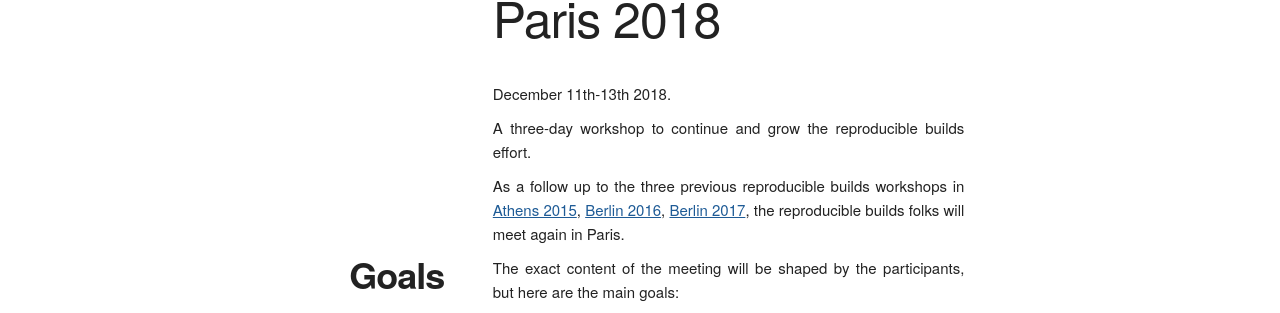
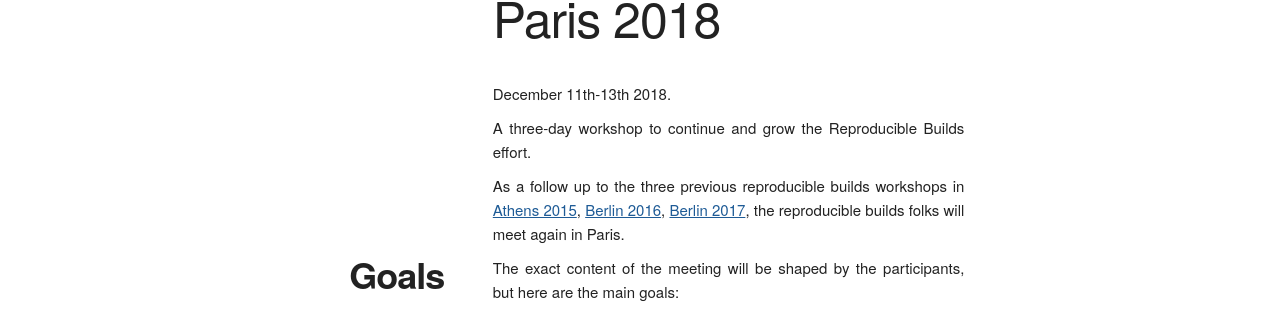
Before and after one commit to prototypefund/reproducible-website, a Jekyll site: the page built from _events/paris2018.html, in a window 1280 px wide. Shown: the part 154-467 px from the top of the page. Built offline with Jekyll 4.4.1, drawn with Linux system fonts in a browser that asks for light colours; some web fonts are replaced.

```diff
--- a/_events/paris2018.html
+++ b/_events/paris2018.html
@@ -5,7 +5,7 @@ permalink: /events/paris2018/
 event_date: 2018-12-11
 event_date_string: December 11th-13th 2018
 event_location: Paris, France
-event_summary: A three-day workshop to continue and grow the reproducible builds effort.
+event_summary: A three-day workshop to continue and grow the Reproducible Builds effort.
 ---
 
 <div class="row">
```
